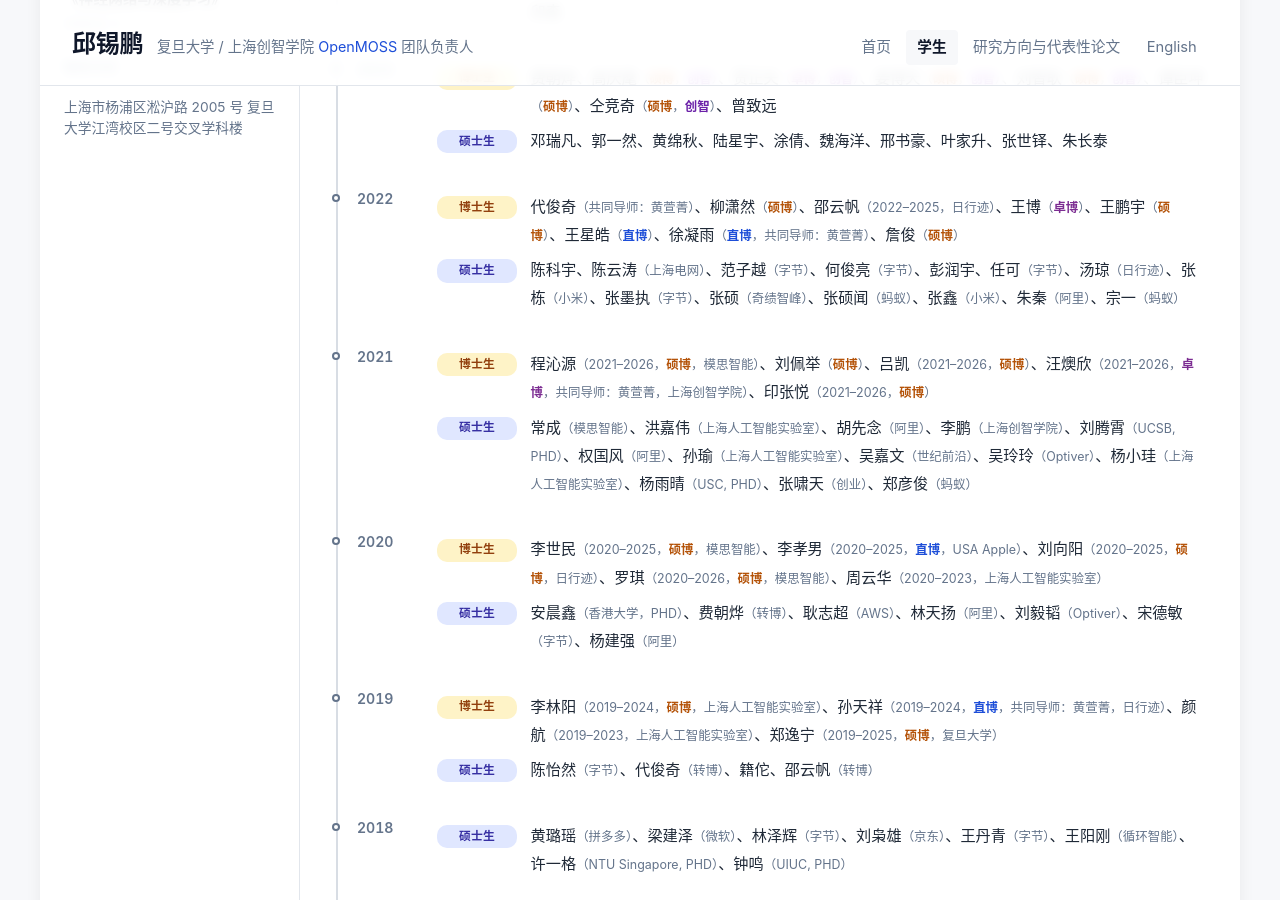
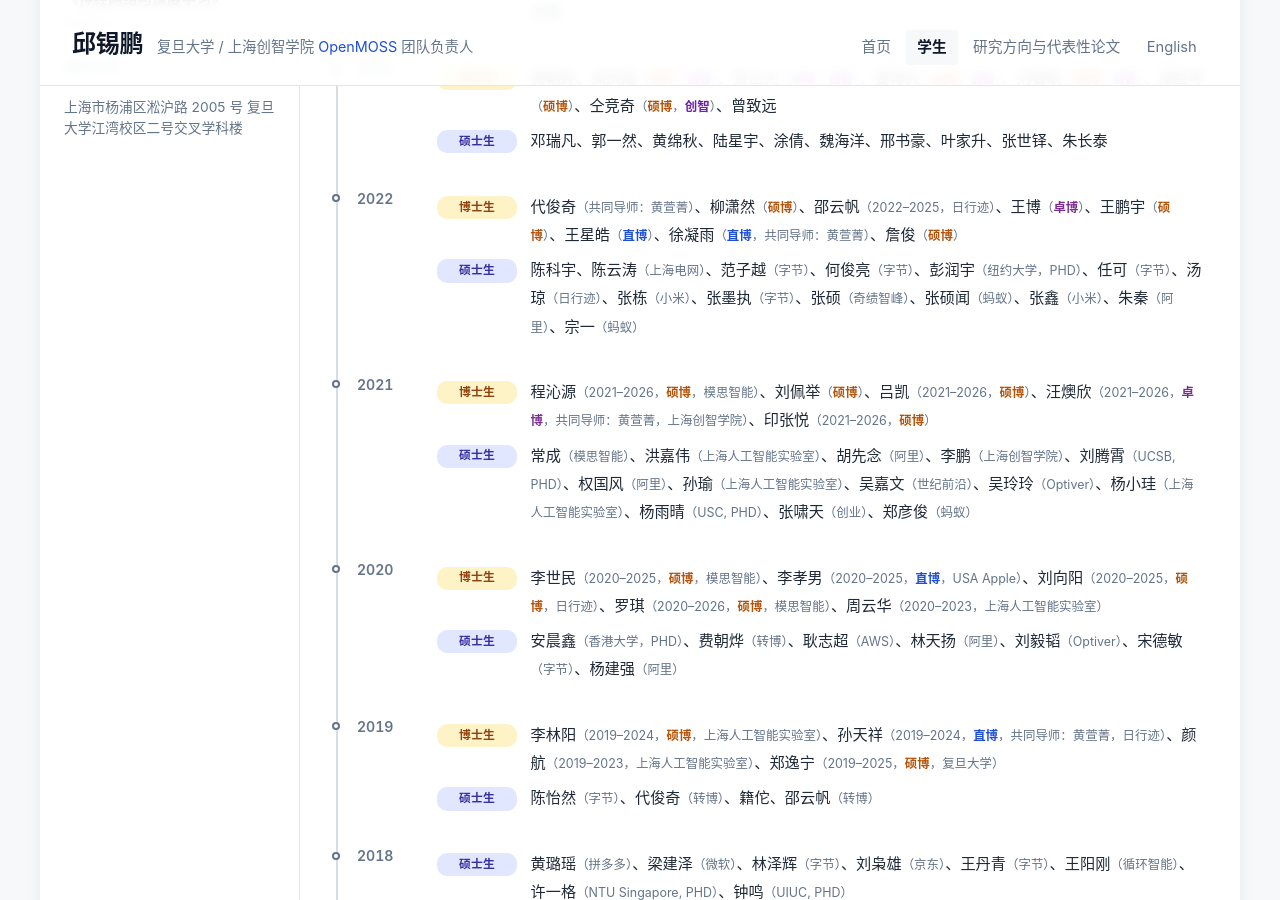
Before and after one commit to xpqiu/xpqiu.github.io, a Jekyll site: the page built from students.html, in a window 1280 px wide and 900 px high, scrolled down 880 px. Built offline with Jekyll 4.4.1, drawn with Linux system fonts in a browser that asks for light colours; some web fonts are replaced.

Commit message:
Update students.html

```diff
--- a/students.html
+++ b/students.html
@@ -88,7 +88,7 @@ permalink: /students.html
     </div>
     <div class="students-group">
       <span class="students-group__label students-group__label--ms">硕士生</span>
-      <p class="students-group__names">陈科宇、陈云涛（上海电网）、范子越（字节）、何俊亮（字节）、彭润宇、任可（字节）、汤琼（日行迹）、张栋（小米）、张墨执（字节）、张硕（奇绩智峰）、张硕闻（蚂蚁）、张鑫（小米）、朱秦（阿里）、宗一（蚂蚁）</p>
+      <p class="students-group__names">陈科宇、陈云涛（上海电网）、范子越（字节）、何俊亮（字节）、彭润宇（纽约大学，PHD）、任可（字节）、汤琼（日行迹）、张栋（小米）、张墨执（字节）、张硕（奇绩智峰）、张硕闻（蚂蚁）、张鑫（小米）、朱秦（阿里）、宗一（蚂蚁）</p>
     </div>
   </div>
 </li>
```
